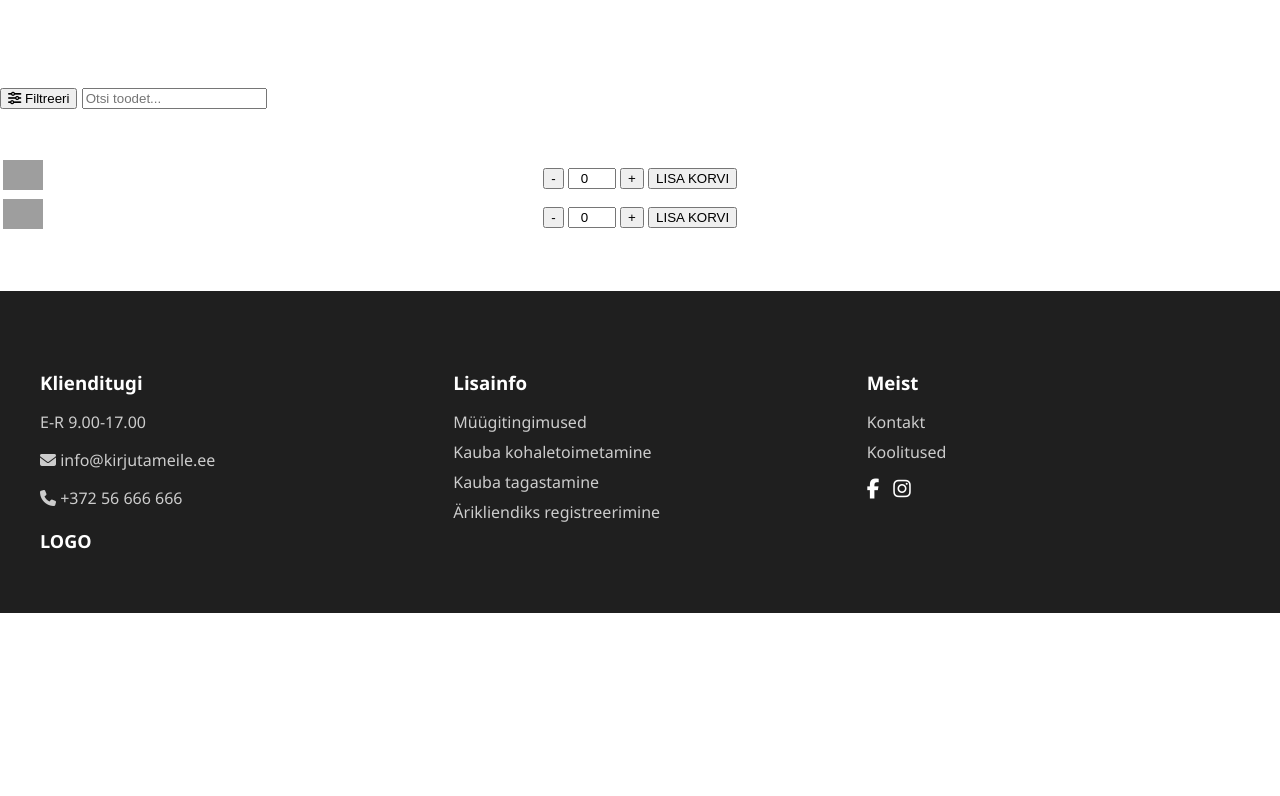
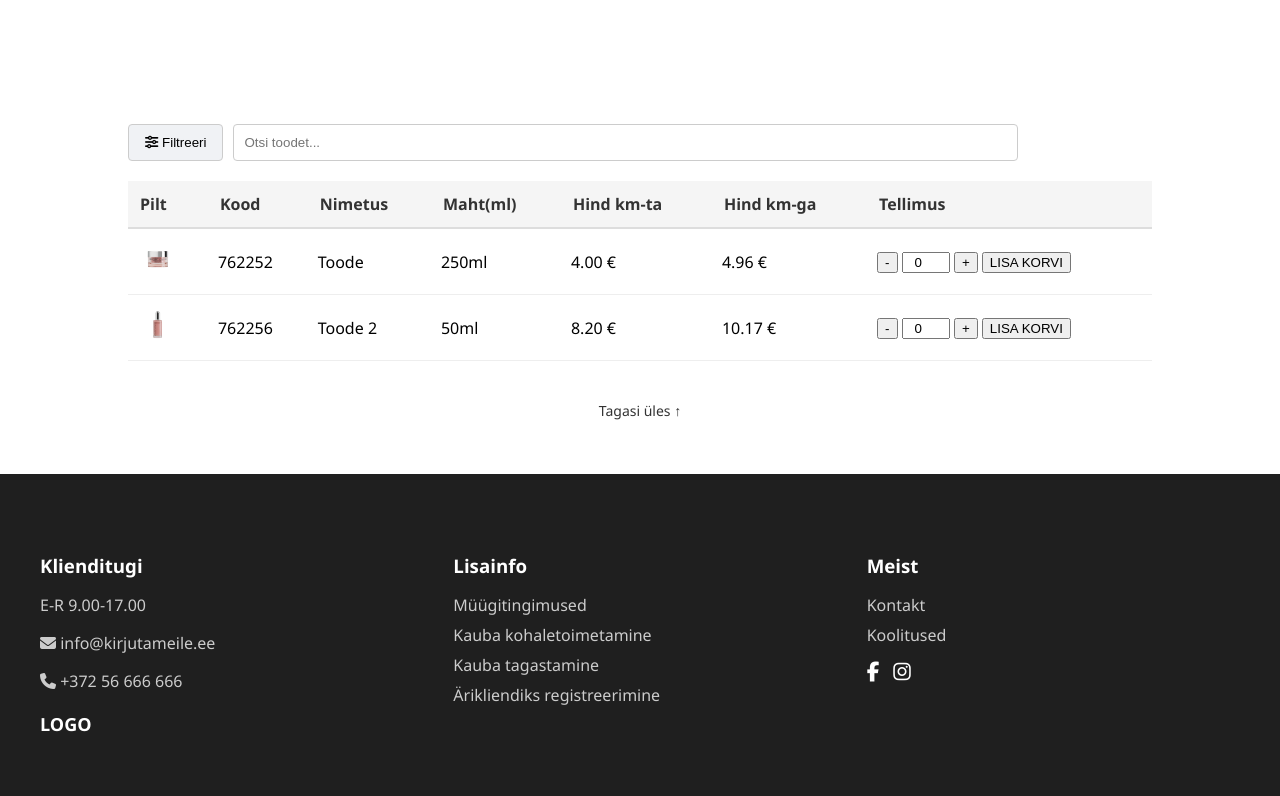
Before and after one commit to MaarjaKo/Ordering_system, a PHP site: page /HTML/tellimus.php in a window 1280 px wide. Shown: the part 70-866 px from the top of the page. Before the commit the page ends 683 px from the top, so only its background shows below. Run offline with PHP 8.4, Linux system fonts and the light colour scheme; grey boxes are pictures that could not be loaded.

Commit message:
uuendus
Lisatud tellimuse lehele korralik tabel + lisatud tabeli CSS osa ja uus js fail scroll nupu tööks

```diff
--- a/Homepage/CSS/style.css
+++ b/Homepage/CSS/style.css
@@ -29,7 +29,7 @@ body {
   display: flex;
   flex-direction: column;
   justify-content: center;
-  align-items: flex-start;
+  align-items: center;
   background-color: rgba(0, 0, 0, 0.4);
   padding: 40px;
   max-width: 500px;
@@ -54,6 +54,7 @@ body {
   border-radius: 4px;
   font-weight: bold;
 }
+
 footer {
   display: flex;
   flex-wrap: wrap;
@@ -127,6 +128,68 @@ footer {
   color: #000;
   font-weight: 500;
 }
+.main-container {
+  padding: 40px 10%;
+}
+
+h1 {
+  margin-bottom: 20px;
+}
+
+.filter-bar {
+  display: flex;
+  gap: 10px;
+  margin-bottom: 20px;
+}
+
+.filter-btn {
+  background-color: #f0f2f5;
+  border: 1px solid #ccc;
+  padding: 10px 16px;
+  cursor: pointer;
+  border-radius: 4px;
+}
+
+#search {
+  flex: 1;
+  padding: 10px;
+  border: 1px solid #ccc;
+  border-radius: 4px;
+}
+
+.product-table {
+  width: 100%;
+  border-collapse: collapse;
+  margin-bottom: 40px;
+}
+
+.product-table th {
+  background-color: #f5f5f5;
+  color: #333;
+  padding: 12px;
+  text-align: left;
+  border-bottom: 2px solid #ddd;
+  font-weight: bold;
+}
+
+.product-table td {
+  padding: 10px;
+  border-bottom: 1px solid #eee;
+  color: #000;
+  background-color: #fff;
+}
+
+.scroll-top {
+  text-align: center;
+  font-size: 14px;
+  margin-top: 20px;
+  cursor: pointer;
+  color: #333;
+}
+
+.scroll-top:hover {
+  text-decoration: underline;
+}
 
 .icons {
   display: flex;
--- a/Homepage/HTML/tellimus.php
+++ b/Homepage/HTML/tellimus.php
@@ -1,5 +1,6 @@
 <!DOCTYPE html>
 <html lang="et">
+
 <head>
   <meta charset="UTF-8">
   <meta name="viewport" content="width=device-width, initial-scale=1.0">
@@ -8,6 +9,7 @@
   <script defer src="../JavaScript/tellimus.js"></script>
   <link rel="stylesheet" href="https://cdnjs.cloudflare.com/ajax/libs/font-awesome/6.5.0/css/all.min.css">
 </head>
+
 <body>
   <?php include '../PHP/partials/header.php'; ?>
 
@@ -44,5 +46,7 @@
   </main>
 
   <?php include '../PHP/partials/footer.php'; ?>
+  <script src="../JavaScript/scroll.js"></script>
 </body>
+
 </html>
--- a/Homepage/JavaScript/products.json
+++ b/Homepage/JavaScript/products.json
@@ -1,7 +1,7 @@
 [
   {
     "id": "762252",
-    "name": "Juuksehooldusvahend",
+    "name": "Toode ",
     "volume": "250ml",
     "priceEx": 4.0,
     "priceInc": 4.96,
@@ -9,7 +9,7 @@
   },
   {
     "id": "762256",
-    "name": "N\u00e4okreem",
+    "name": "Toode 2",
     "volume": "50ml",
     "priceEx": 8.2,
     "priceInc": 10.17,
--- /dev/null
+++ b/Homepage/JavaScript/scroll.js
@@ -0,0 +1,8 @@
+document.addEventListener("DOMContentLoaded", () => {
+  const scrollTopBtn = document.querySelector(".scroll-top");
+  if (scrollTopBtn) {
+    scrollTopBtn.addEventListener("click", () => {
+      window.scrollTo({ top: 0, behavior: "smooth" });
+    });
+  }
+});
```
Also changed, not shown: Homepage/images/product1.png (added), Homepage/images/product2.png (added).
